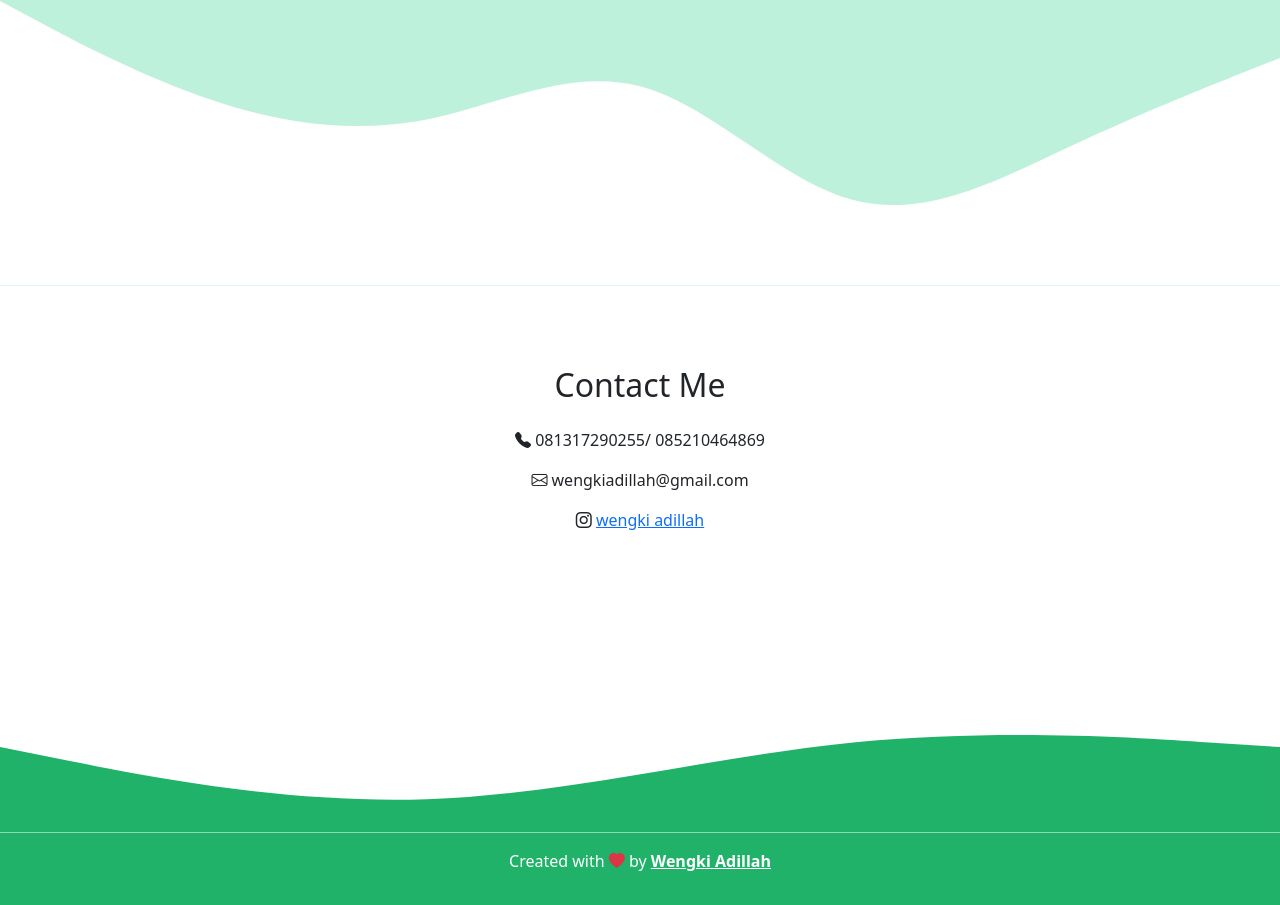
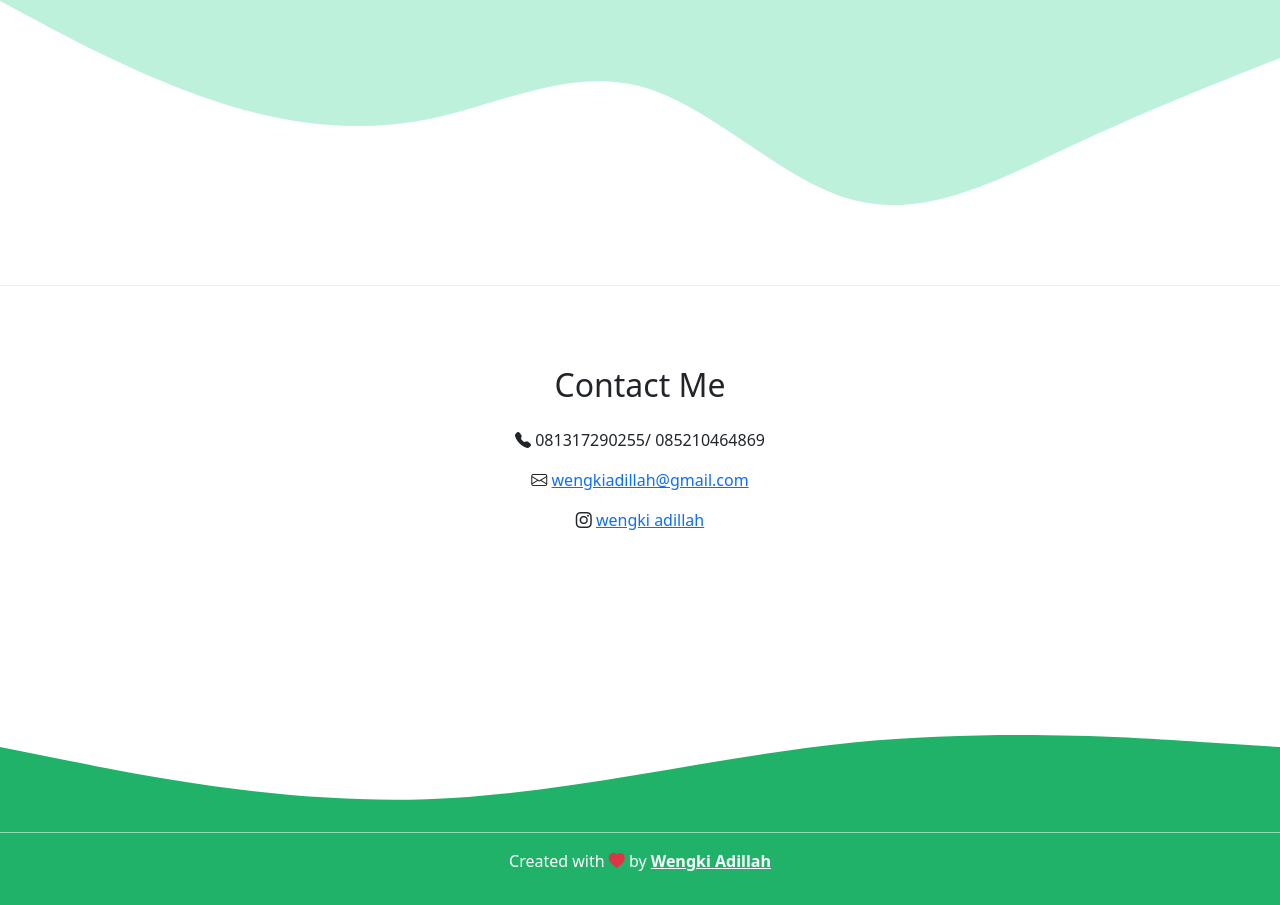
Before and after one commit to ForCicil/forcicil.github.io, a plain HTML site: page index.html in a window 1280 px wide. Shown: the part 1911-2816 px from the top of the page. Drawn offline with nearby package versions, Linux system fonts and the light colour scheme.

Commit message:
final gmail

```diff
--- a/index.html
+++ b/index.html
@@ -186,7 +186,7 @@
                 <!-- <label for="name" class="form-label">Nama Lengkap</label>
                 <input type="text" class="form-control" id="name" aria-describedby="name" /> -->
                 <p><i class="bi bi-telephone-fill"></i> 081317290255/ 085210464869</p>
-                <p></p><i class="bi bi-envelope"></i> wengkiadillah@gmail.com</p>
+                <p></p><i class="bi bi-envelope"></i> <a href="https://www.gmail.com/" target="_blank">wengkiadillah@gmail.com</a></p>
                 <p><i class="bi bi-instagram"></i> <a href="https://www.instagram.com/wengkiadillah/" target="_blank">wengki adillah</a></p>
                 <!-- <p><i class="bi bi-github"></i> <a href="https://github.com/wengkiadillah" target="_blank">wengki adillah</a></p> -->
               </div>
```
